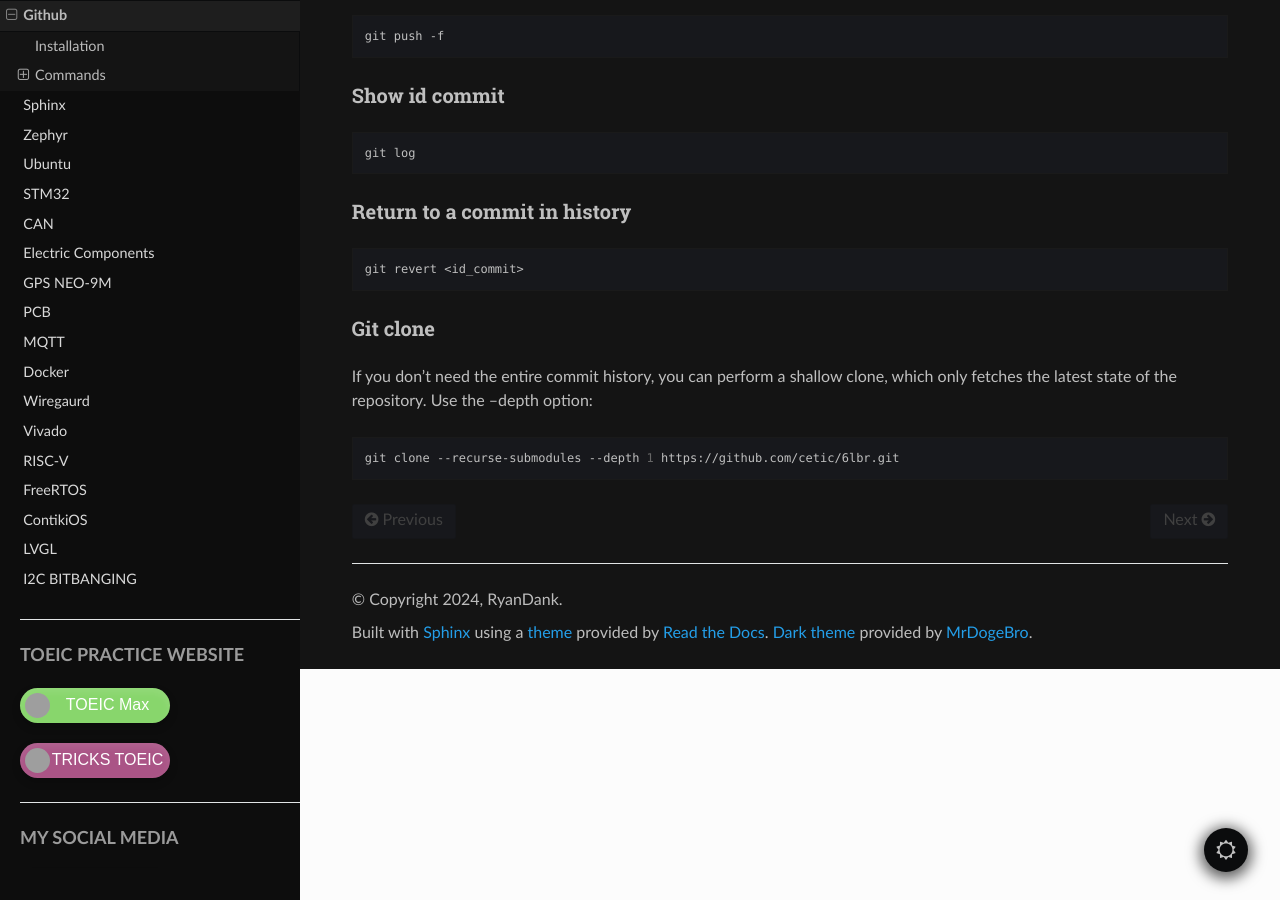
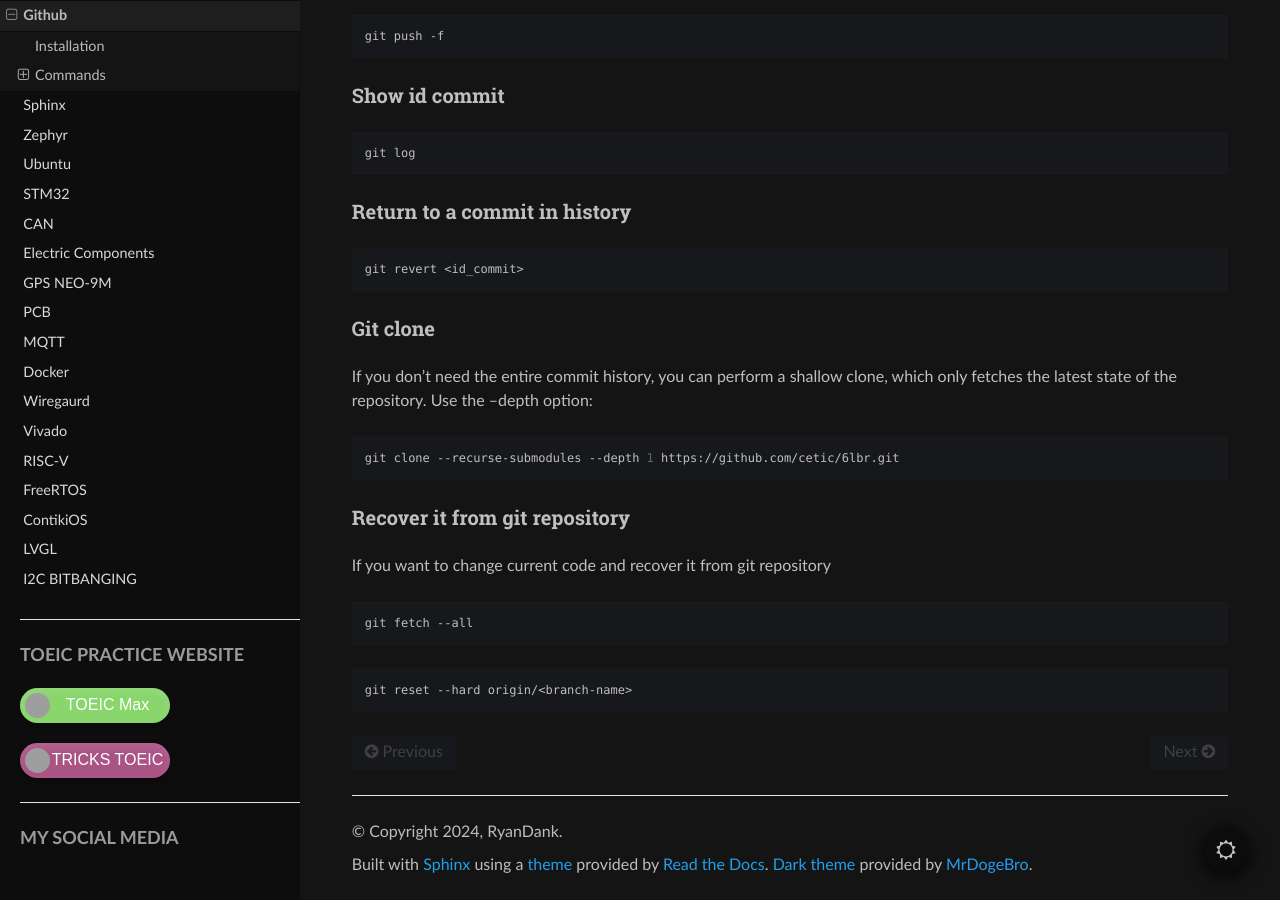
Before and after one commit to ryanjtr/MyDocs, a Sphinx documentation site: the page built from docs/source/Contents/github.rst, in a window 1280 px wide and 900 px high, scrolled down 2824 px. Built offline with Sphinx 7.4.7 and the Read the Docs theme 3.1.0, drawn with Linux system fonts in a browser that asks for light colours; grey boxes are pictures that could not be loaded.

Commit message:
add tips Recover it from git repository

```diff
--- a/docs/source/Contents/github.rst
+++ b/docs/source/Contents/github.rst
@@ -170,3 +170,16 @@ If you don't need the entire commit history, you can perform a shallow clone, wh
 .. code-block:: bash
 
     git clone --recurse-submodules --depth 1 https://github.com/cetic/6lbr.git
+
+Recover it from git repository
+~~~~~~~~~~~~~~~~~~~~~~~~~~~~~~~
+
+If you want to change current code and recover it from git repository
+
+.. code-block:: bash
+
+    git fetch --all
+
+.. code-block:: bash
+
+    git reset --hard origin/<branch-name>
```
